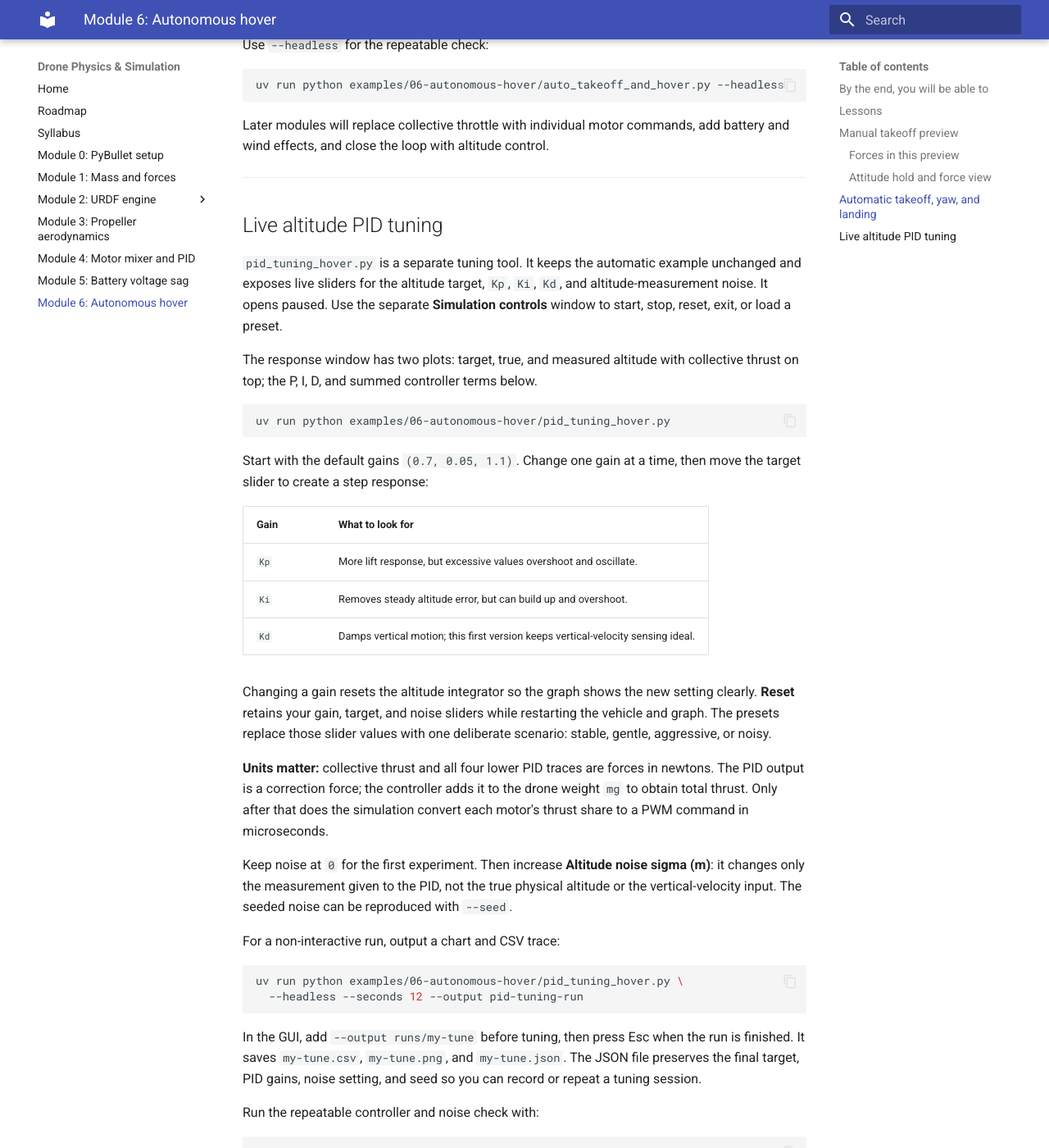
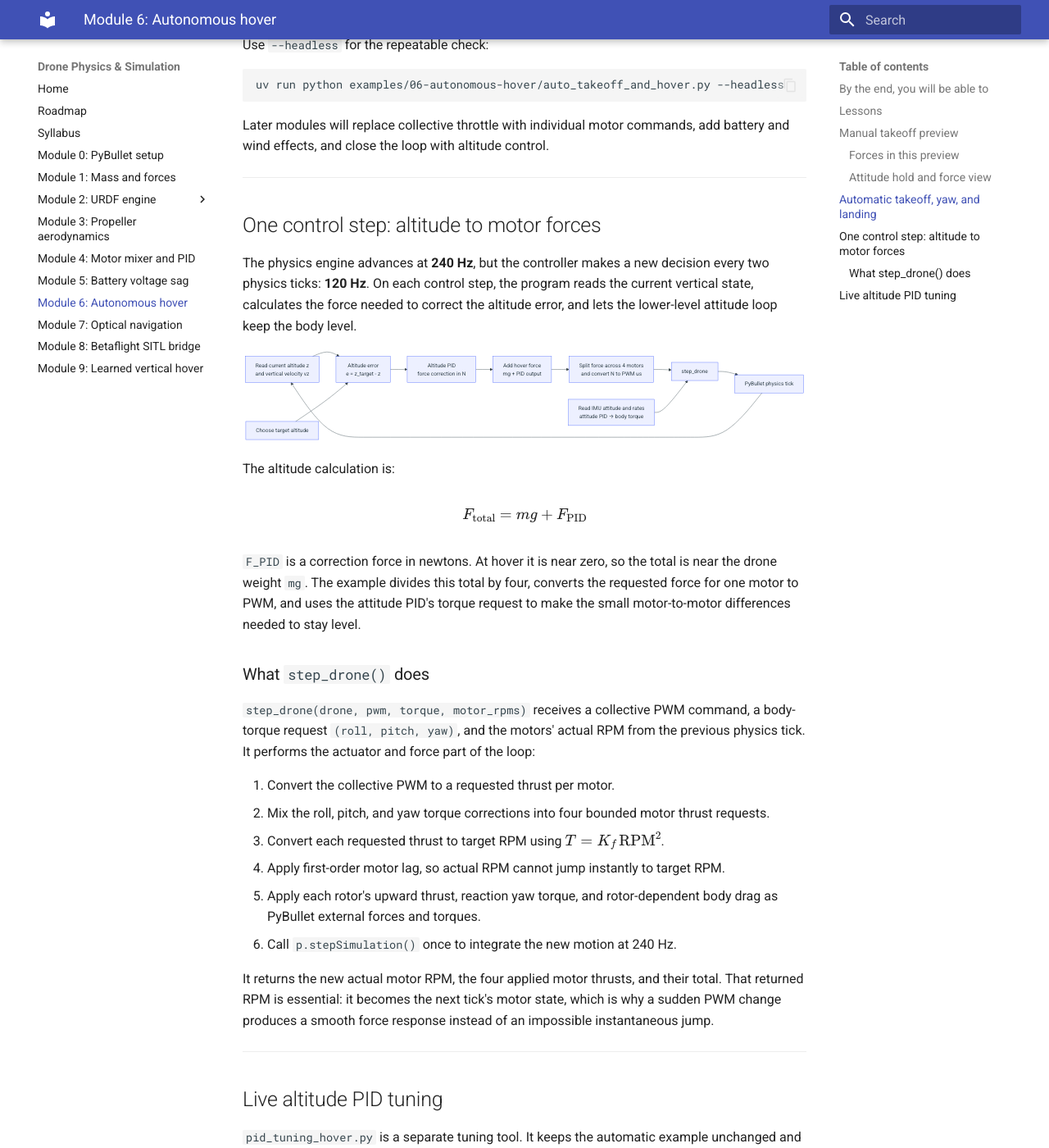
Before and after one commit to amire2000/drone-physics-and-simulation-course, an MkDocs documentation site: the page built from docs/modules/06-autonomous-hover/index.md, in a window 1280 px wide and 1400 px high, scrolled down 2180 px. Shown: the whole window at 82% size. Built offline with MkDocs 1.6.1 and Material for MkDocs 9.7.7, drawn with Linux system fonts in a browser that asks for light colours.

Commit message:
Add planned module landing pages

````diff
--- a/docs/modules/06-autonomous-hover/index.md
+++ b/docs/modules/06-autonomous-hover/index.md
@@ -99,6 +99,65 @@ add battery and wind effects, and close the loop with altitude control.
 
 ---
 
+## One control step: altitude to motor forces
+
+The physics engine advances at **240 Hz**, but the controller makes a new
+decision every two physics ticks: **120 Hz**. On each control step, the program
+reads the current vertical state, calculates the force needed to correct the
+altitude error, and lets the lower-level attitude loop keep the body level.
+
+```mermaid
+flowchart LR
+    state[Read current altitude z<br/>and vertical velocity vz]
+    target[Choose target altitude]
+    error[Altitude error<br/>e = z_target - z]
+    altitude_pid[Altitude PID<br/>force correction in N]
+    weight[Add hover force<br/>mg + PID output]
+    pwm[Split force across 4 motors<br/>and convert N to PWM us]
+    attitude[Read IMU attitude and rates<br/>attitude PID → body torque]
+    step[step_drone]
+    physics[PyBullet physics tick]
+    state --> error
+    target --> error
+    error --> altitude_pid --> weight --> pwm --> step --> physics --> state
+    attitude --> step
+```
+
+The altitude calculation is:
+
+\[
+F_{\text{total}} = mg + F_{\text{PID}}
+\]
+
+`F_PID` is a correction force in newtons. At hover it is near zero, so the
+total is near the drone weight `mg`. The example divides this total by four,
+converts the requested force for one motor to PWM, and uses the attitude PID's
+torque request to make the small motor-to-motor differences needed to stay
+level.
+
+### What `step_drone()` does
+
+`step_drone(drone, pwm, torque, motor_rpms)` receives a collective PWM command,
+a body-torque request `(roll, pitch, yaw)`, and the motors' actual RPM from the
+previous physics tick. It performs the actuator and force part of the loop:
+
+1. Convert the collective PWM to a requested thrust per motor.
+2. Mix the roll, pitch, and yaw torque corrections into four bounded motor
+   thrust requests.
+3. Convert each requested thrust to target RPM using \(T=K_f\,\mathrm{RPM}^2\).
+4. Apply first-order motor lag, so actual RPM cannot jump instantly to target
+   RPM.
+5. Apply each rotor's upward thrust, reaction yaw torque, and rotor-dependent
+   body drag as PyBullet external forces and torques.
+6. Call `p.stepSimulation()` once to integrate the new motion at 240 Hz.
+
+It returns the new actual motor RPM, the four applied motor thrusts, and their
+total. That returned RPM is essential: it becomes the next tick's motor state,
+which is why a sudden PWM change produces a smooth force response instead of
+an impossible instantaneous jump.
+
+---
+
 ## Live altitude PID tuning
 
 `pid_tuning_hover.py` is a separate tuning tool. It keeps the automatic
--- a/mkdocs.yml
+++ b/mkdocs.yml
@@ -39,3 +39,6 @@ nav:
   - "Module 4: Motor mixer and PID": modules/04-motor-mixer-pid/index.md
   - "Module 5: Battery voltage sag": modules/05-battery-voltage-sag/index.md
   - "Module 6: Autonomous hover": modules/06-autonomous-hover/index.md
+  - "Module 7: Optical navigation": modules/07-optical-navigation/index.md
+  - "Module 8: Betaflight SITL bridge": modules/08-betaflight-sitl/index.md
+  - "Module 9: Learned vertical hover": modules/09-mlp-hover/index.md
````
Also changed, not shown: README.md (+21 -14 lines), docs/modules/07-optical-navigation/index.md (added, +25 -0 lines), docs/modules/08-betaflight-sitl/index.md (added, +25 -0 lines), docs/modules/09-mlp-hover/index.md (added, +26 -0 lines), docs/syllabus.md (+3 -3 lines).
